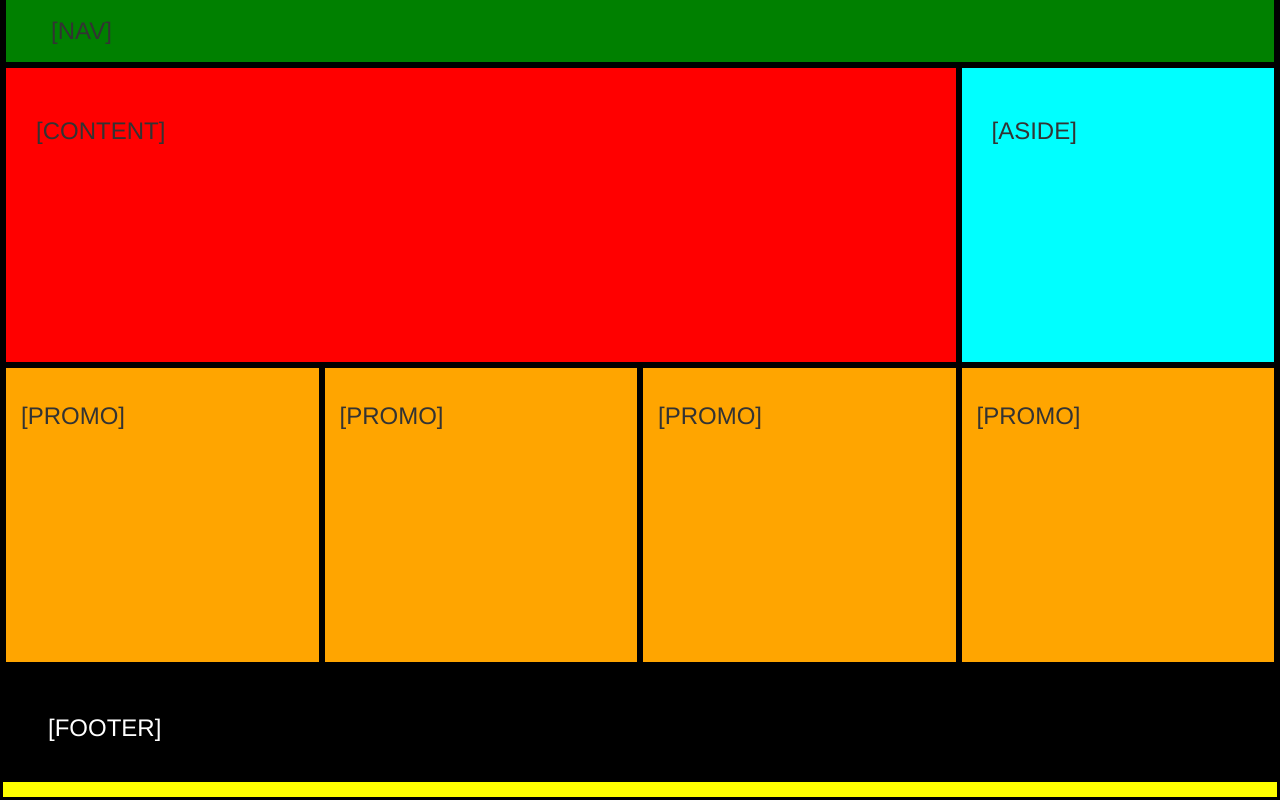
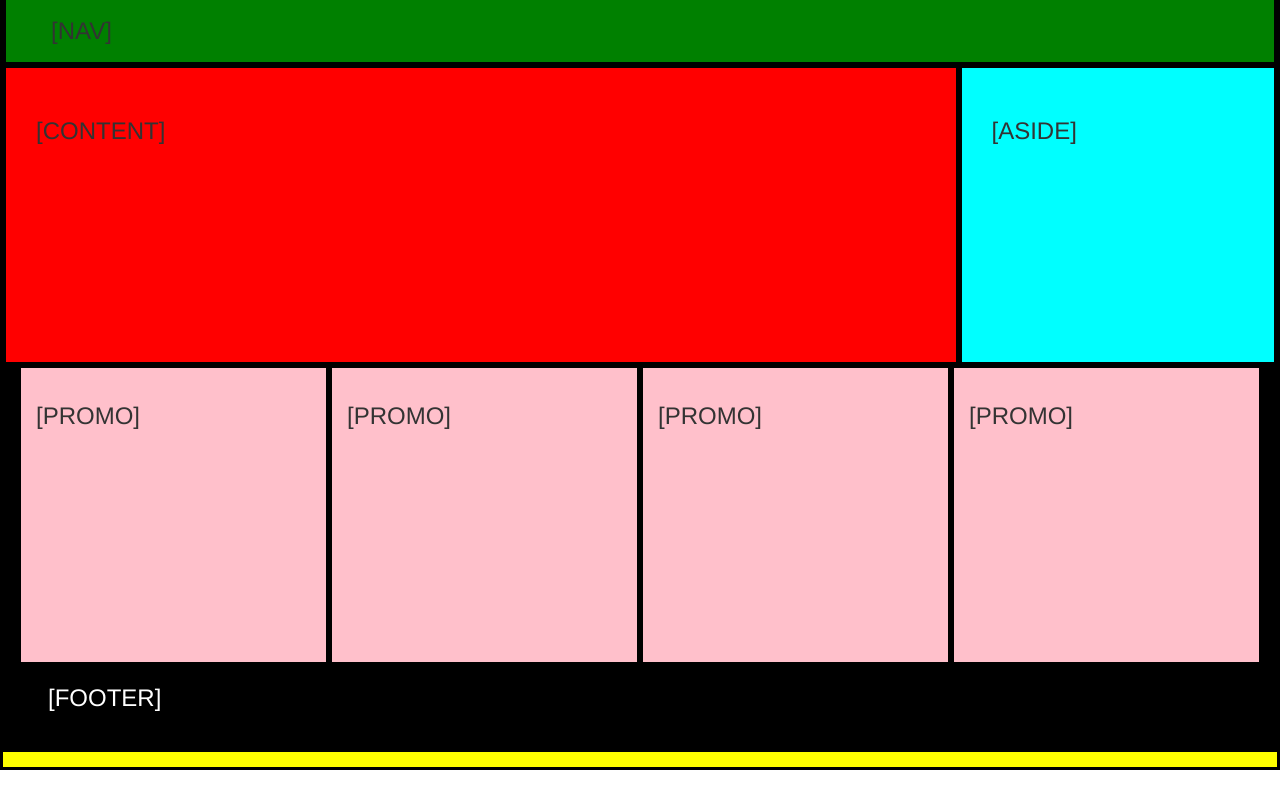
Before and after one commit to Hubdennis/Day2, a plain HTML site: page index.html in a window 1280 px wide. Shown: the part 309-1109 px from the top of the page. After the commit the page ends 1079 px from the top, so only its background shows below. Drawn offline with nearby package versions, Linux system fonts and the light colour scheme.

Commit message:
media queries

```diff
--- a/css/styles.css
+++ b/css/styles.css
@@ -40,3 +40,16 @@
     color:white;
     height:100%;
   }
+
+
+  @media screen and (min-width : 375px){
+  .promo {
+  background-color: purple;
+  }
+  }
+
+@media screen and (min-width : 768px){
+.promo {
+background-color: pink;
+}
+}
--- a/index.html
+++ b/index.html
@@ -40,7 +40,7 @@
 </div>
 </div><!--content and aside-->
 
-<div class="row">
+<div cl+ass="row">
 <div class="col-sm-3 promo">
   <h3>[PROMO]</h3>
 </div>
```
